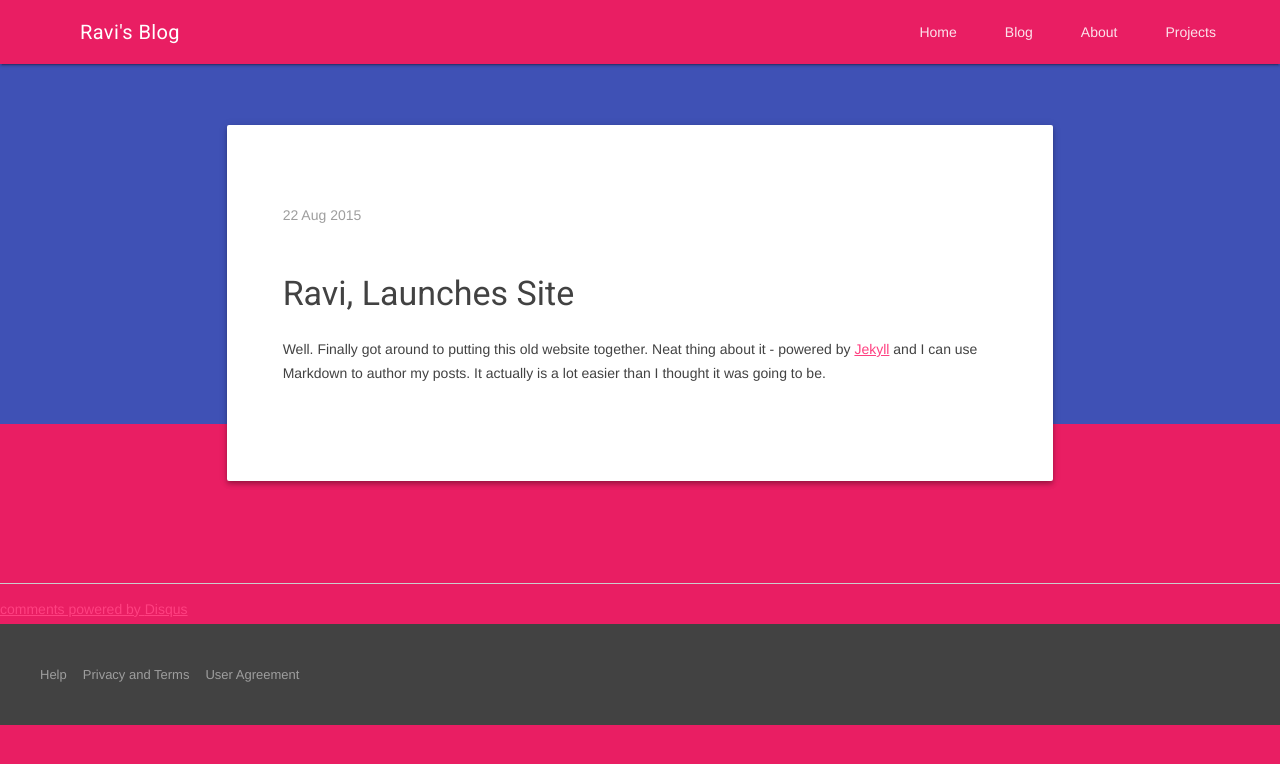
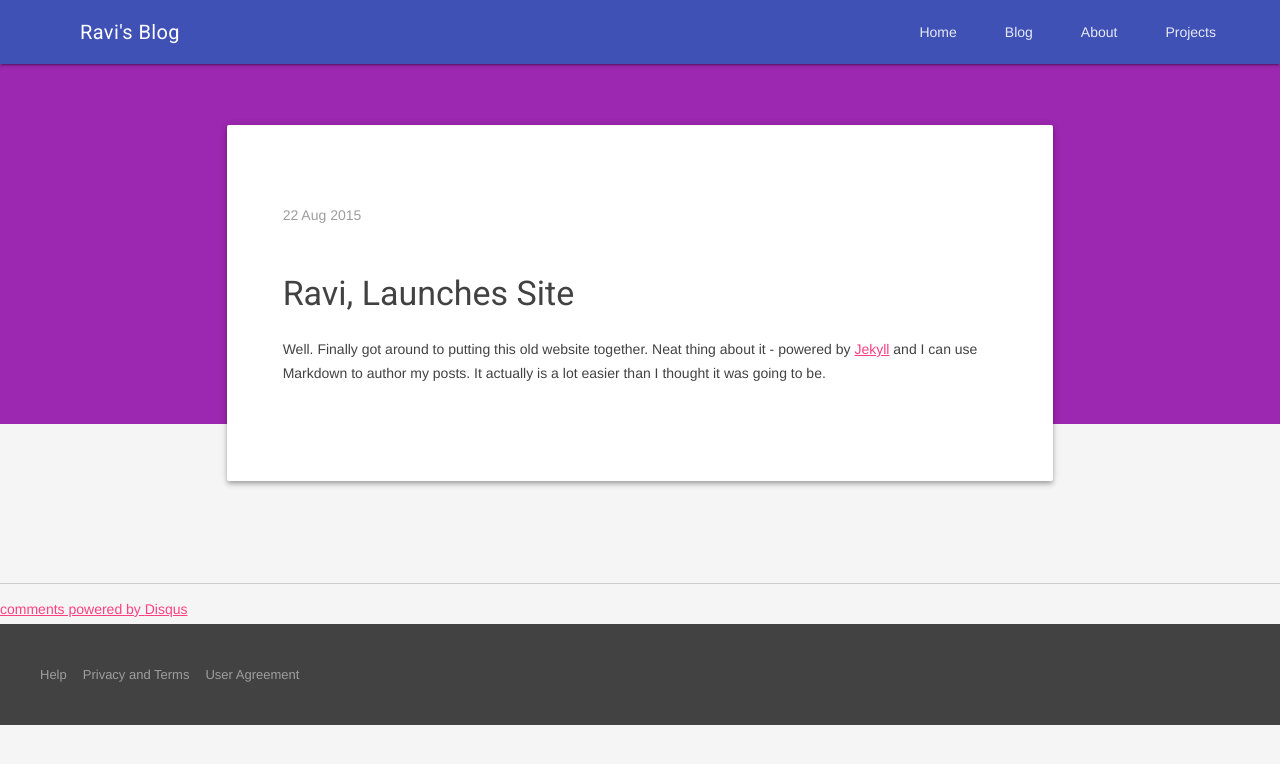
Before and after one commit to RaviiKmr/raviikmr.github.io, a Jekyll site: the page built from _posts/2015-08-22-my-website-launched.md, in a window 1280 px wide. Shown: the top 764 px of the page. Built offline with Jekyll 4.4.1, drawn with Linux system fonts in a browser that asks for light colours; nearby versions of some CDN libraries; comment, search, counter and statistics services are not loaded.

Commit message:
colors..

```diff
--- a/_layouts/default.html
+++ b/_layouts/default.html
@@ -28,8 +28,8 @@
 		<div class="demo-layout mdl-layout mdl-layout--fixed-header mdl-js-layout mdl-color--grey-100">
 		<!--New header start ////////////////// -->
 	  <!-- Always shows a header, even in smaller screens. -->
-<div class="mdl-layout mdl-js-layout mdl-layout--fixed-header mdl-color--pink">
-  <header class="mdl-layout__header mdl-color--pink">
+<div class="mdl-layout mdl-js-layout mdl-layout--fixed-header">
+  <header class="mdl-layout__header">
     <div class="mdl-layout__header-row">
       <!-- Title -->
       <span class="mdl-layout-title">Ravi's Blog</span>
--- a/_layouts/post.html
+++ b/_layouts/post.html
@@ -12,7 +12,7 @@ layout: default
 
 
 
- <div class="demo-ribbon"></div>
+ <div class="demo-ribbon mdl-color--purple"></div>
       <main class="demo-main mdl-layout__content">
         <div class="demo-container mdl-grid">
           <div class="mdl-cell mdl-cell--2-col mdl-cell--hide-tablet mdl-cell--hide-phone"></div>
```
